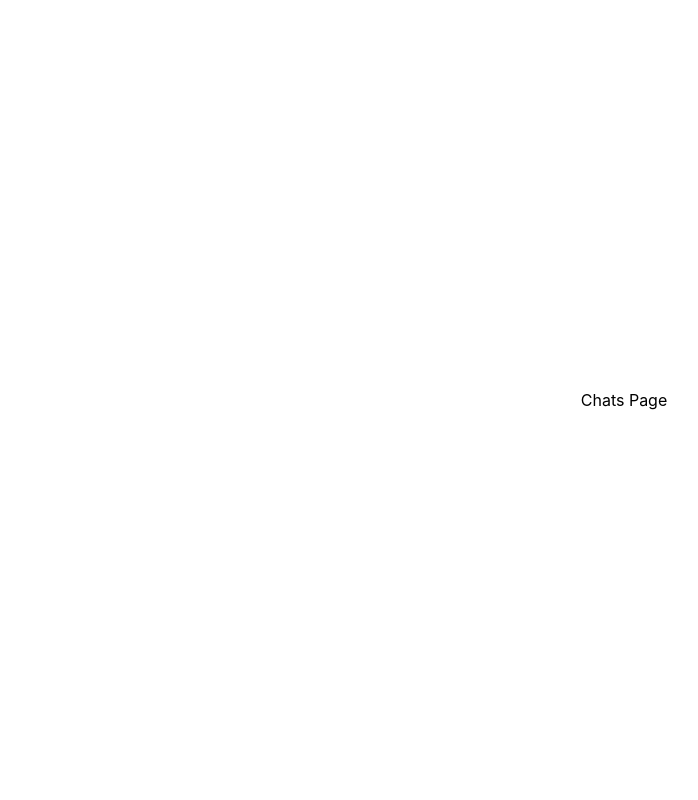
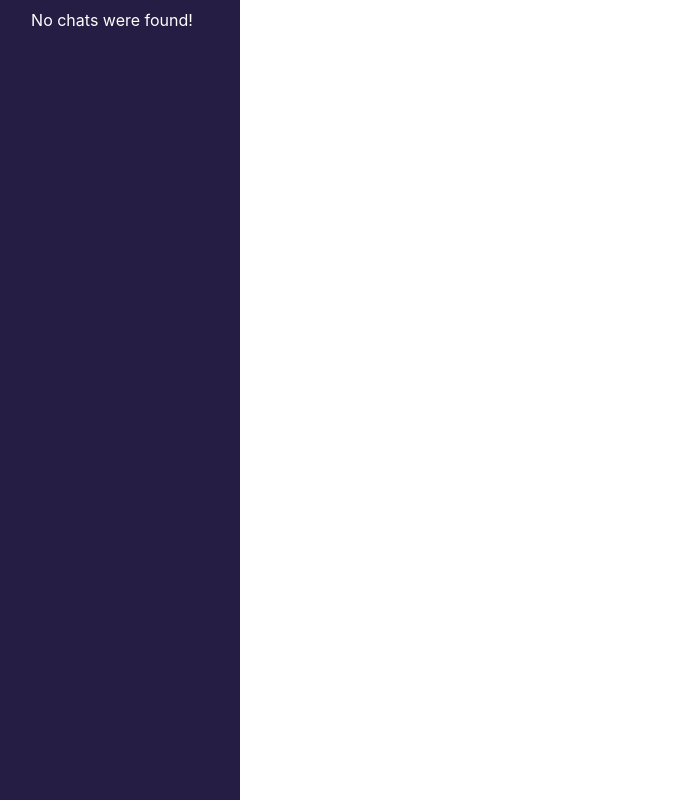
Before and after one commit to TgPb/Chat-App, a React (Create React App) app: page /chats in a window 1280 px wide. Shown: the whole page, without its empty margins (16-714 px from the left). Built offline with nearby package versions, Linux system fonts and the light colour scheme.

Commit message:
feature: created blanks for chats-list component

```diff
--- /dev/null
+++ b/src/components/ChatsList/ChatsList.component.jsx
@@ -0,0 +1,23 @@
+import React from 'react';
+
+import styles from './ChatsList.module.scss';
+
+const ChatsList = ({ chats }) => {
+    return (
+        <div className={styles['chats-list']}>
+            {
+                chats && chats.length ? (
+                    chats.map(
+                        (chat, index) => <div key={index}>chat { index + 1 }</div>
+                    )
+                ) : (
+                    <div className={styles['list__no-chats-warning']}>
+                        No chats were found!
+                    </div>
+                )
+            }
+        </div>
+    );
+};
+
+export default ChatsList;
--- /dev/null
+++ b/src/components/ChatsList/ChatsList.module.scss
@@ -0,0 +1,18 @@
+$bgColor: rgb(37, 29, 67);
+
+.chats-list {
+	width: 20%;
+	height: 100%;
+	overflow: auto;
+	background-color: $bgColor;
+	color: #fff;
+	display: flex;
+	flex-direction: column;
+	align-items: center;
+
+	.list__no-chats-warning {
+		padding: 10px;
+		text-align: center;
+		user-select: none;
+	}
+}
--- a/src/pages/ChatsPage/ChatsPage.module.scss
+++ b/src/pages/ChatsPage/ChatsPage.module.scss
@@ -2,6 +2,4 @@
 	width: 100%;
 	height: 100%;
 	display: flex;
-	align-items: center;
-	justify-content: center;
 }
--- a/src/pages/ChatsPage/ChatsPage.page.jsx
+++ b/src/pages/ChatsPage/ChatsPage.page.jsx
@@ -1,13 +1,12 @@
 import React from 'react';
 
 import styles from './ChatsPage.module.scss';
+import ChatsList from "../../components/ChatsList/ChatsList.component";
 
 const ChatsPage = () => {
     return (
         <section className={styles['chats-page']}>
-            <div>
-                Chats Page
-            </div>
+            <ChatsList />
         </section>
     );
 };
```
